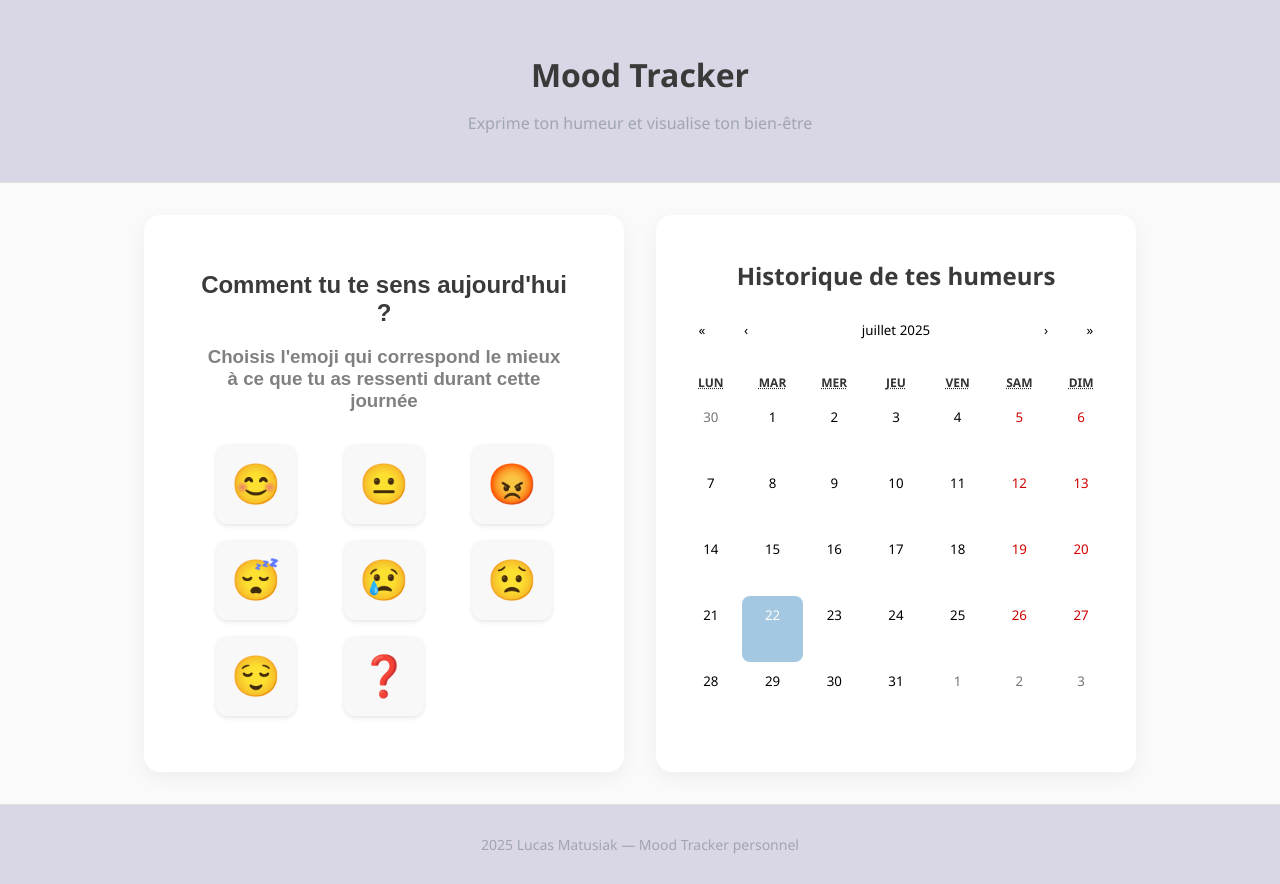
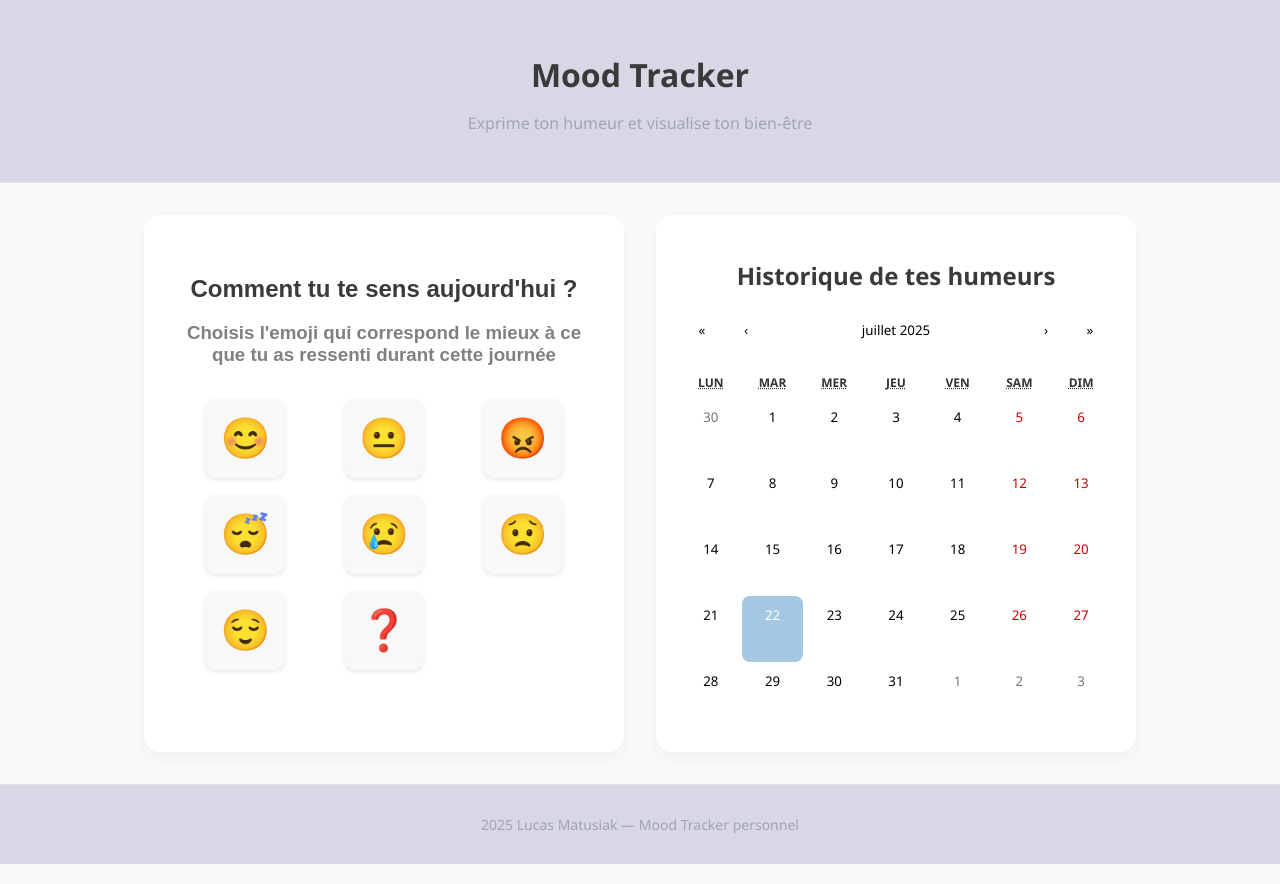
Before and after one commit to Lucas-Matusiak/mini-mood-tracker, a React (Vite) app: page / in a window 1280 px wide. Built offline with nearby package versions, Linux system fonts and the light colour scheme.

Commit message:
Uniformiser l’espacement interne de .mood-selector

```diff
--- a/src/components/MoodSelector/MoodSelector.css
+++ b/src/components/MoodSelector/MoodSelector.css
@@ -1,7 +1,8 @@
 .mood-selector {
   text-align: center;
-  margin: 2rem;
   font-family: sans-serif;
+  padding: 1em;
+  margin: 0;
 }
 
 .mood-btn {
```
